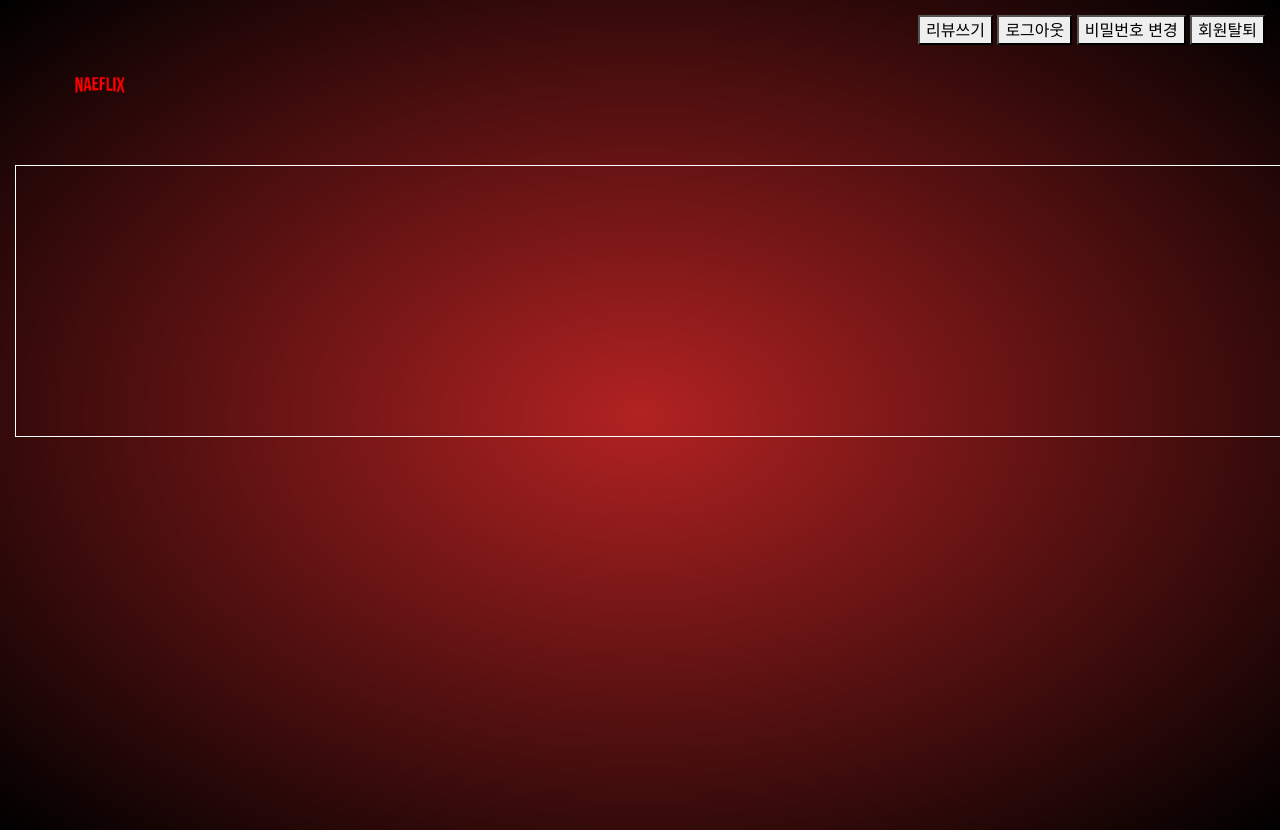
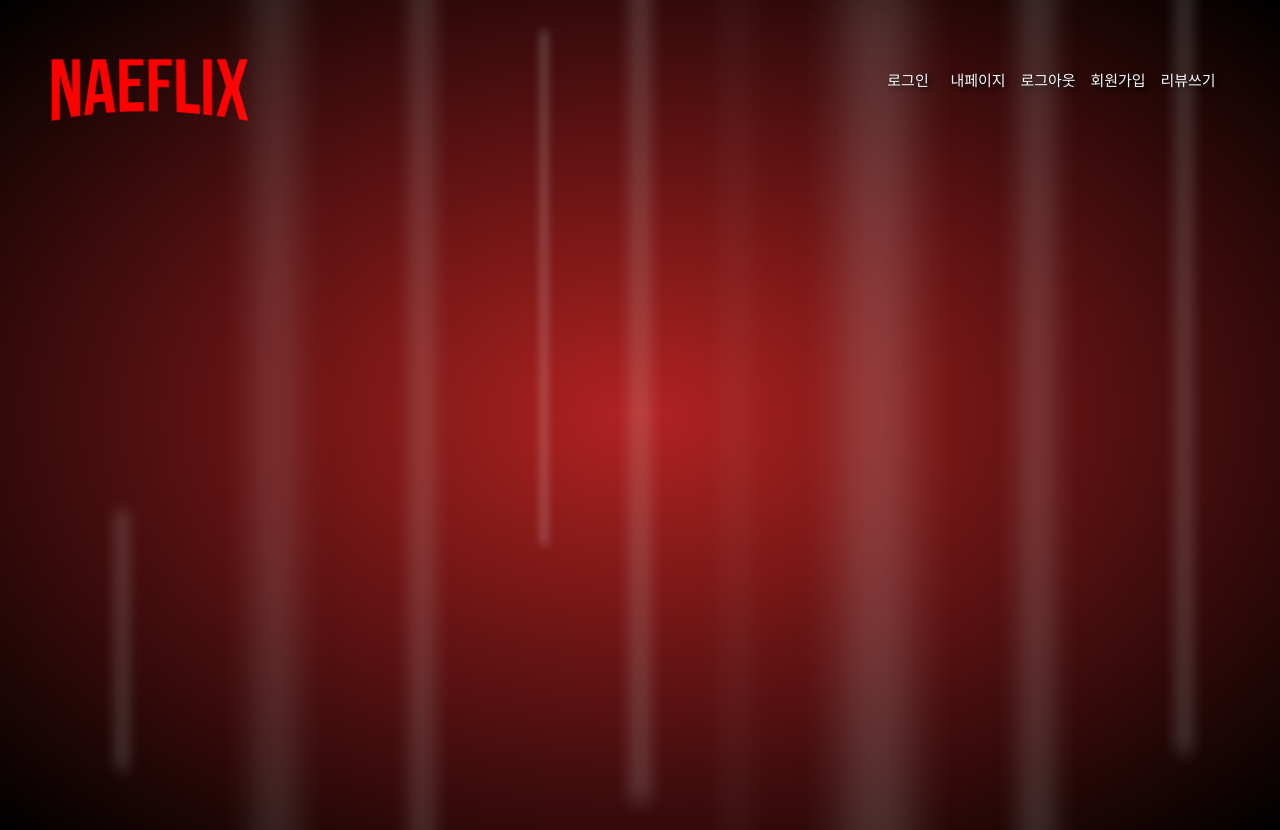
Before and after one commit to leebyeounggwan/hanggae_7_mini, a Flask app: page /mypage in a window 1280 px wide; the page is wider, and only the part inside the window is pictured. Run offline with Flask 2, Linux system fonts and the light colour scheme; data that the repository does not hold is empty; some libraries are stand-ins or nearby versions.

Commit message:
마이페이지 수정

```diff
--- a/templates/mypage.html
+++ b/templates/mypage.html
@@ -4,28 +4,17 @@
     <meta charset="UTF-8">
     <title>Title</title>
 
-    <!-- Bootstrap CSS -->
-    <link rel="stylesheet" href="https://maxcdn.bootstrapcdn.com/bootstrap/4.0.0/css/bootstrap.min.css"
-          integrity="sha384-Gn5384xqQ1aoWXA+058RXPxPg6fy4IWvTNh0E263XmFcJlSAwiGgFAW/dAiS6JXm"
-          crossorigin="anonymous">
-
-    <!-- Optional JavaScript -->
-    <!-- jQuery first, then Popper.js, then Bootstrap JS -->
-
-    <script src="https://ajax.googleapis.com/ajax/libs/jquery/3.4.1/jquery.min.js"></script>
-
-
     <script src="https://ajax.googleapis.com/ajax/libs/jquery/3.5.1/jquery.min.js"></script>
     <script src="https://cdnjs.cloudflare.com/ajax/libs/jquery-cookie/1.4.1/jquery.cookie.js"></script>
+    <script src="https://cdnjs.cloudflare.com/ajax/libs/popper.js/1.12.9/umd/popper.min.js"></script>
     <script src="https://cdnjs.cloudflare.com/ajax/libs/popper.js/1.12.9/umd/popper.min.js"
             integrity="sha384-ApNbgh9B+Y1QKtv3Rn7W3mgPxhU9K/ScQsAP7hUibX39j7fakFPskvXusvfa0b4Q"
             crossorigin="anonymous"></script>
-    <script src="https://maxcdn.bootstrapcdn.com/bootstrap/4.0.0/js/bootstrap.min.js"
-            integrity="sha384-JZR6Spejh4U02d8jOt6vLEHfe/JQGiRRSQQxSfFWpi1MquVdAyjUar5+76PVCmYl"
-            crossorigin="anonymous"></script>
-    <script src="https://kit.fontawesome.com/a47033c40a.js" crossorigin="anonymous"></script>
+    <link rel="preconnect" href="https://fonts.gstatic.com" crossorigin>
+    <link href="https://fonts.googleapis.com/css2?family=Gothic+A1:wght@100;200;300;400;500;600&family=Nanum+Gothic&display=swap"
+          rel="stylesheet">
 
-
+</head>
 <style>
     /* 배경용 CSS입니다. 망가지면 전체 CSS가 꼬입니다. */
 
@@ -454,20 +443,22 @@
         font-size: 15px;
         background-color: transparent;
         text-shadow: 3px 3px 4px black;
+        font-family: 'Gothic A1', sans-serif;
     }
 
     .body {
-            width: 1700px;
+        width: auto;
         height: auto;
         /*border: 1px solid white;*/
     }
 
     .bodyInwrap {
-            width: 1650px;
+        width: auto;
         height: auto;
-            border: 1px solid white;
+        /*border: 1px solid white;*/
         padding: 25px;
     }
+
 
     /*검색 영역의 CSS 입니다.*/
     .searchWrap {
@@ -493,6 +484,7 @@
         background-color: transparent;
         color: ghostwhite;
         border: none;
+        font-family: 'Gothic A1', sans-serif;
         /*border-bottom-right-radius: 10px;*/
         /*border-start-end-radius: 10px;*/
     }
@@ -501,19 +493,23 @@
     .mainWrap {
         width: auto;
         height: auto;
-            margin-top: 200px;
-            /*border: 1px solid white;*/
-        }
-
-        .mainList {
-            width: 1500px;
-            height: auto;
-            padding: 10px;
+        margin-top: 130px;
         /*border: 1px solid white;*/
         display: flex;
         flex-direction: row;
         flex-wrap: wrap;
         justify-content: center;
+    }
+
+    .mainList {
+        width: 1300px;
+        height: auto;
+        /*padding: 10px;*/
+        /*border: 1px solid white;*/
+        display: flex;
+        flex-direction: row;
+        flex-wrap: wrap;
+        justify-content: space-between;
 
     }
 
@@ -525,89 +521,111 @@
         margin-left: 15px;
         margin-top: 60px;
         /*border: 1px solid white;*/
-            width: 700px;
+        width: 600px;
 
     }
 
     .imgBox {
-            width: 240px;
-            height: 360px;
+        width: 250px;
+        height: 375px;
         object-fit: cover;
-            border: 2px solid firebrick;
-            border-radius: 10px;
-            padding: 5px;
-            margin-right: 10px;
+        /*border: 2px solid firebrick;*/
+        border-bottom-right-radius: 25px;
+        /*padding: 5px;*/
+        /*margin-right: 10px;*/
     }
 
     .textBox {
-            width: 430px;
-            height: 350px;
+        width: 400px;
+        height: 375px;
         /*border: 1px solid white;*/
-            display: flex;
+        display: block;
         flex-direction: column;
         flex-wrap: nowrap;
         justify-content: center;
+        align-items: flex-start;
     }
 
     .text1 {
-            width: 400px;
+        width: 370px;
         height: auto;
         /*border: 1px solid white;*/
-            font-size: 45px;
-            font-family: 'Nanum Gothic', sans-serif;
+        font-size: 34px;
+        font-family: 'Gothic A1', sans-serif;
         color: white;
-            padding: 15px;
+        margin-left: 15px;
+        margin-bottom: 40px;
         text-shadow: 2px 2px 4px black;
     }
 
     .text2 {
-            width: 400px;
-            height: auto;
-            font-family: 'Nanum Gothic', sans-serif;
+        width: 370px;
+        height: 60px;
+        font-family: 'Gothic A1', sans-serif;
+        font-size: 14px;
+        color: white;
+        /*border: 1px solid white;*/
+        overflow: auto;
+        margin-left: 15px;
+        margin-bottom: 25px;
+    }
+
+    .text2::-webkit-scrollbar {
+        width: 3px;
+    }
+
+    .text2::-webkit-scrollbar-track {
+        background-color: transparent;
+    }
+
+    .text2::-webkit-scrollbar-thumb {
+        background-color: transparent;
+    }
+
+    .text3 {
+        width: 370px;
+        height: 35px;
+        font-family: 'Gothic A1', sans-serif;
         font-size: 14px;
         color: white;
         /*border: 1px solid white;*/
         overflow: hidden;
-            padding: 15px;
+        margin-left: 15px;
+        margin-bottom: 45px;
     }
 
-        .text3 {
-            width: 400px;
-            height: 19px;
-            font-family: 'Nanum Gothic', sans-serif;
+    .text4 {
+        width: 370px;
+        height: 25px;
+        font-family: 'Gothic A1', sans-serif;
         font-size: 14px;
         color: white;
         /*border: 1px solid white;*/
-            overflow: hidden;
-            padding: 15px;
+        margin-left: 15px;
+        margin-bottom: 20px;
     }
 
-        .text4 {
-            width: 400px;
-            height: 19px;
-            font-family: 'Nanum Gothic', sans-serif;
+    .btn-deletereview {
+        width: 300px;
+        height: 35px;
+        font-family: 'Gothic A1', sans-serif;
+        font-size: 14px;
         color: white;
         /*border: 1px solid white;*/
-            padding: 15px;
+        margin-left: 15px;
     }
 
-        .text5 {
-            width: 400px;
-            height: 19px;
-            font-family: 'Nanum Gothic', sans-serif;
-            color: white;
-            /*border: 1px solid white;*/
-            padding: 15px;
-        }
-
-        .footer {
-            width: auto;
-            height: auto;
-            /*border: 1px solid white;*/
+    .buttonDel{
+        width: 70px;
+        height: 25px;
+        background-color: transparent;
+        color: ghostwhite;
+        border: none;
+        font-family: 'Gothic A1', sans-serif;
+        float: right;
     }
 
 </style>
-
 
     <script>
 
@@ -674,12 +692,14 @@
                                                     <img class="imgBox" src="${image}">
                                                 </div>
                                                 <div class="textBox">
+                                                    <div class="btn-deletereview">
+                                                        <button onclick="deletereview('${title}')" class="buttonDel">삭제하기</button>
+                                                    </div>
                                                     <div class="text1"><b></b>${title}</div>
                                                     <div class="text2"><b>시놉시스</b><br>${synopsis}</div>
                                                     <div class="text3"><b>한줄평가</b><br>${comment}</div>
                                                     <div class="text4"><b>작성자</b><br>${usernick}</div>
                                                     <div class="text4"><b>별점</b><br>${star_img}</div>
-                                                <div class="btn-deletereview"><button onclick="deletereview('${title}')">삭제하기</button></div>
                                                 </div>
                                             </div>`
 
@@ -704,40 +724,45 @@
         }
 
     </script>
-</head>
+
 
 <body>
-
+<div class="head">
+    <div class='light x1'></div>
+    <div class='light x2'></div>
+    <div class='light x3'></div>
+    <div class='light x4'></div>
+    <div class='light x5'></div>
+    <div class='light x6'></div>
+    <div class='light x7'></div>
+    <div class='light x8'></div>
+    <div class='light x9'></div>
+</div>
 <div class="header">
     <div class="logo">
-        <img src="/static/naeflix.png" onclick="gomain()" width="25%" style="margin-left: 25px; margin-top: 25px;">
+        <img onclick="gomain()" src="/static/naeflix.png" style="width: 100%">
     </div>
-    <div class="button_head">
-        <button class="button 2" onclick="write_click()">리뷰쓰기</button>
-        <button class="button 1" id="btn-logout" onclick="logout()">로그아웃</button>
-        <button class="button 1" onclick="window.location.href='change_pw'">비밀번호 변경</button>
-        <button class="button 1" id="btn-signout" onclick="signout()">회원탈퇴</button>
+    <div class="button_box">
+        <button id="buttonLogin" class="buttonTop" onclick="login()">로그인</button>
+        <button id="buttonMypage" class="buttonTop" onclick="mypage()">내페이지</button>
+        <button id="buttonLogout" class="buttonTop" onclick="logout()">로그아웃</button>
+        <button id="buttonSignin" class="buttonTop" onclick="signin()">회원가입</button>
+        <button id="buttonWrite" class="buttonTop" onclick="write_click()">리뷰쓰기</button>
     </div>
 </div>
-
-
 <div class="body">
     <div class="bodyInwrap">
 
         <div class="mainWrap">
             <div class="mainList" id="main_List">
-            </div>
-        </div>
 
-    <div id="post-box">
-    </div>
-    <div class="footer">
+
 
             </div>
         </div>
-
-
     </div>
-
+</div>
+<div class="footer">
+</div>
 </body>
 </html>
```
Lines whose indentation alone changed are shown as unchanged.
